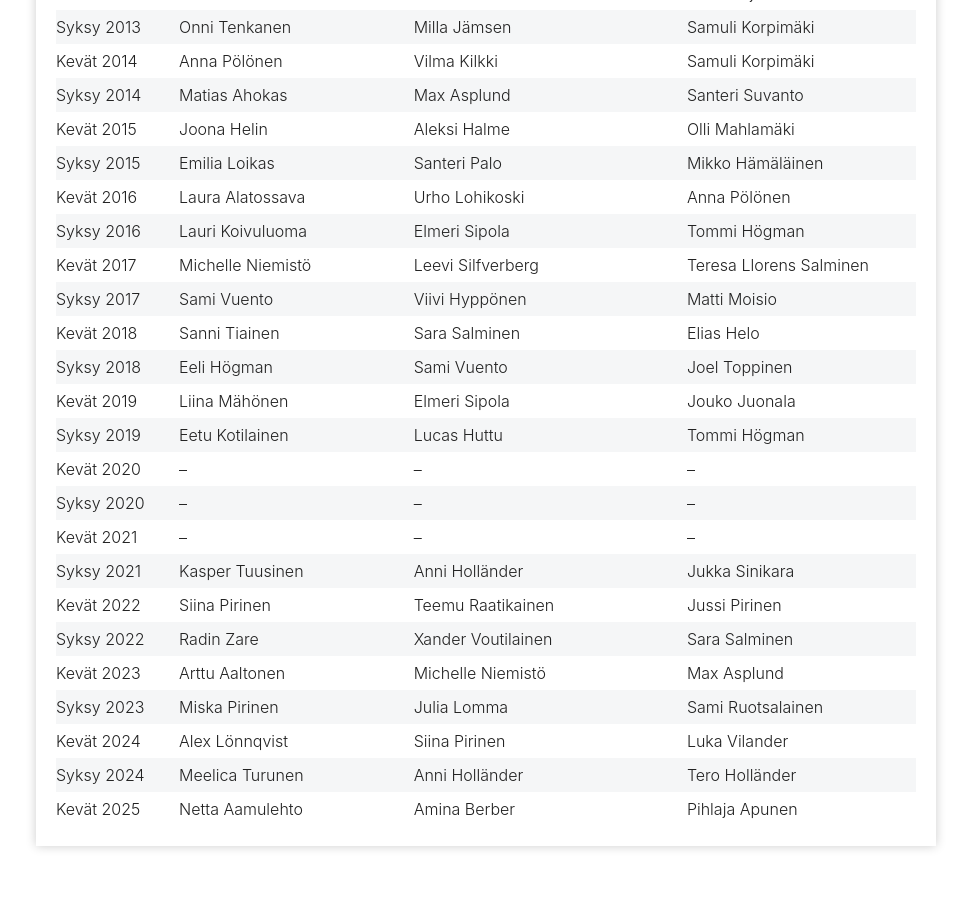
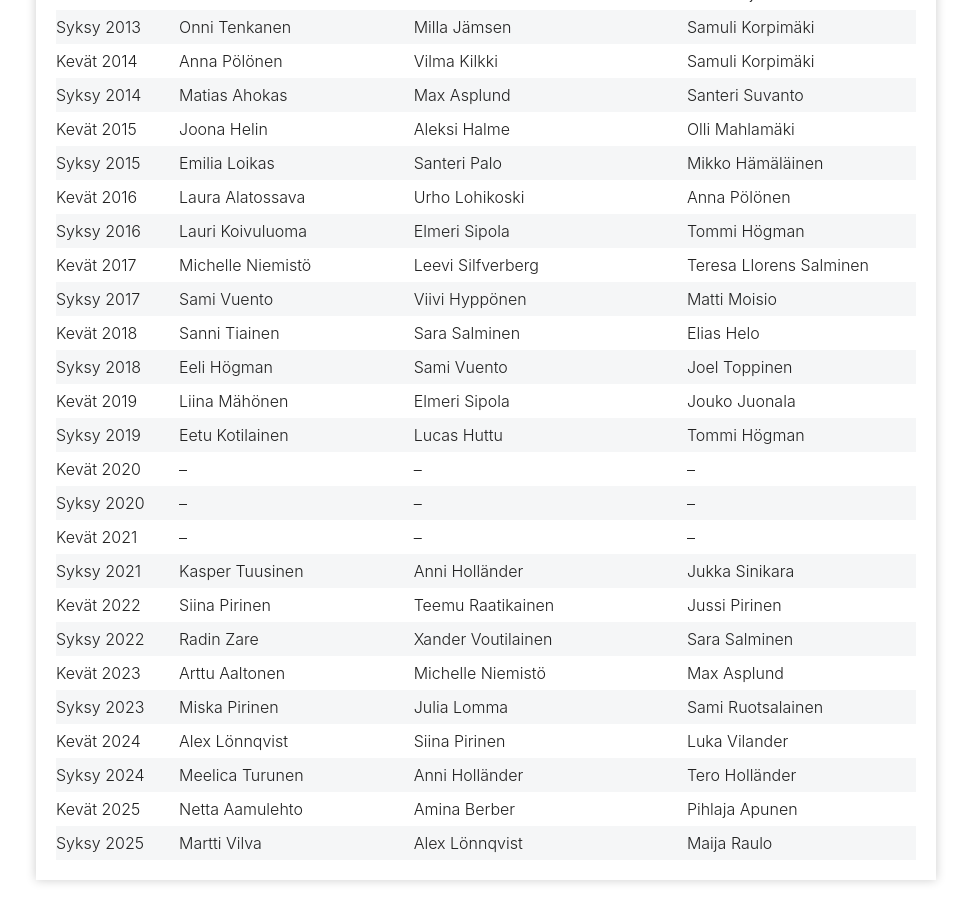
Before and after one commit to omahlama/eramiekkailu.fi, a Jekyll site: the page built from kauden-miekkailijat/index.md, in a window 1280 px wide and 900 px high, scrolled down 1840 px. Shown: the whole window, without its empty margins (154-1125 px from the left). Built offline with Jekyll 4.4.1, drawn with Linux system fonts in a browser that asks for light colours; before the commit the page ends 2706 px from its top, so only the background shows below that.

Commit message:
Lisää syksy 2025 miekkailijat

```diff
--- a/kauden-miekkailijat/index.md
+++ b/kauden-miekkailijat/index.md
@@ -66,3 +66,4 @@ Timo Sarpola oli jaoston erittäin pitkäaikainen jäsen, hän aloitti miekkailu
 | Kevät 2024 | Alex Lönnqvist | Siina Pirinen | Luka Vilander |
 | Syksy 2024 | Meelica Turunen | Anni Holländer | Tero Holländer |
 | Kevät 2025 | Netta Aamulehto | Amina Berber | Pihlaja Apunen |
+| Syksy 2025 | Martti Vilva | Alex Lönnqvist | Maija Raulo |
```
